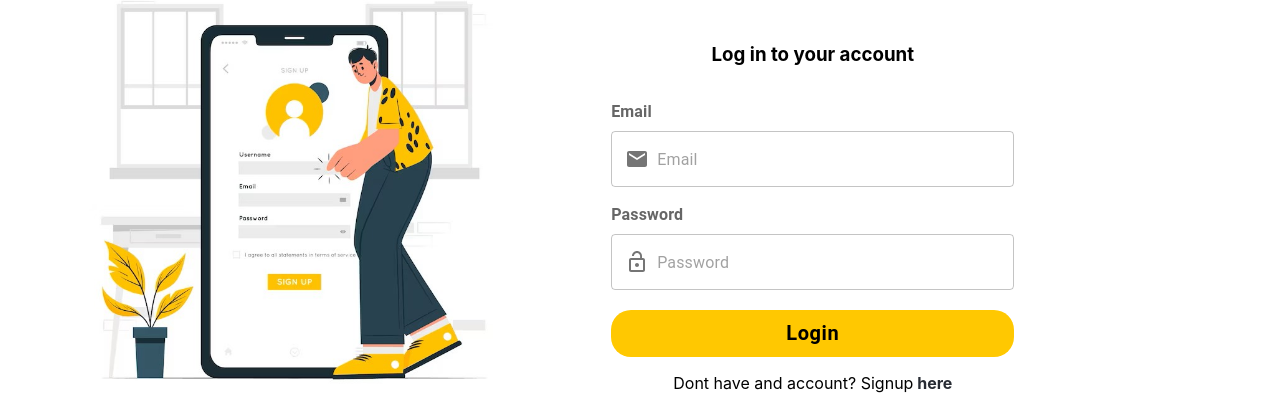
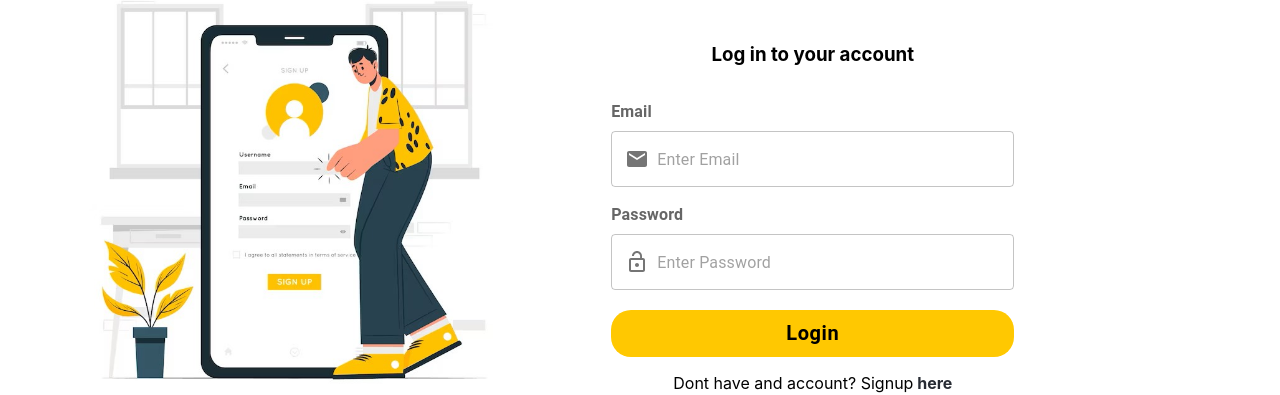
Before and after one commit to nyankson-benjamin/e-commerceApp, a React (Create React App) app: page /login in a window 1280 px wide. Shown: the part 140-535 px from the top of the page. Built offline with nearby package versions, Linux system fonts and the light colour scheme; no server answers.

Commit message:
Refactor the signin page

```diff
--- a/src/components/User/SignIn.js
+++ b/src/components/User/SignIn.js
@@ -21,12 +21,20 @@ function SignIn() {
     disable,
     handleEmail,
     handlePassword,
-    alert,
+    checkCredential,
+    handleLogOut,
+    alerts,
     handleCloseAlert,
   ] = useLogin();
+  // const alerts = {
+  //   open: true,
+  //   message: "hello",
+  //   severity: "info",
+  // };
   return (
+    <Box>
+      <Alerts alert={alerts} handleCloseAlert={handleCloseAlert} />
       <FormControl sx={{ width: "70%", mt: "100px" }}>
-      {/* <Alerts alert={alert} /> */}
         <h3>Log in to your account</h3>
         <FormLabel
           sx={{ textAlign: "left", mt: 2, mb: 1, fontWeight: "bold" }}
@@ -39,7 +47,7 @@ function SignIn() {
           fullWidth
           id="email"
           type="email"
-        placeholder="Email"
+          placeholder="Enter Email"
           value={email}
           onChange={handleEmail}
           InputProps={{
@@ -66,7 +74,7 @@ function SignIn() {
           id="password"
           value={password}
           onChange={handlePassword}
-        placeholder="Password"
+          placeholder="Enter Password"
           InputProps={{
             startAdornment: (
               <InputAdornment position="start">
@@ -87,6 +95,7 @@ function SignIn() {
           Forgot password? Reset<Link to="/forgot"> here</Link>
         </p>
       </FormControl>
+    </Box>
   );
 }
 
```
Lines whose indentation alone changed are shown as unchanged.
